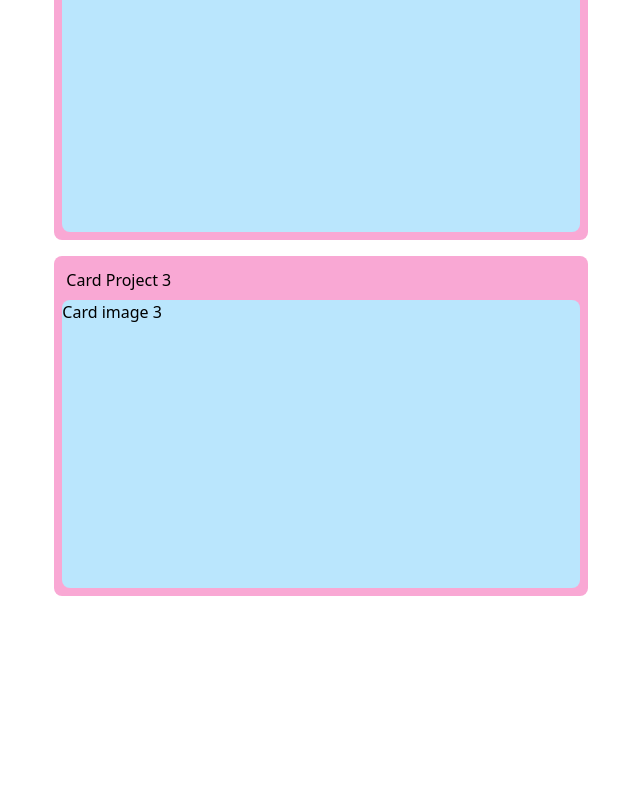
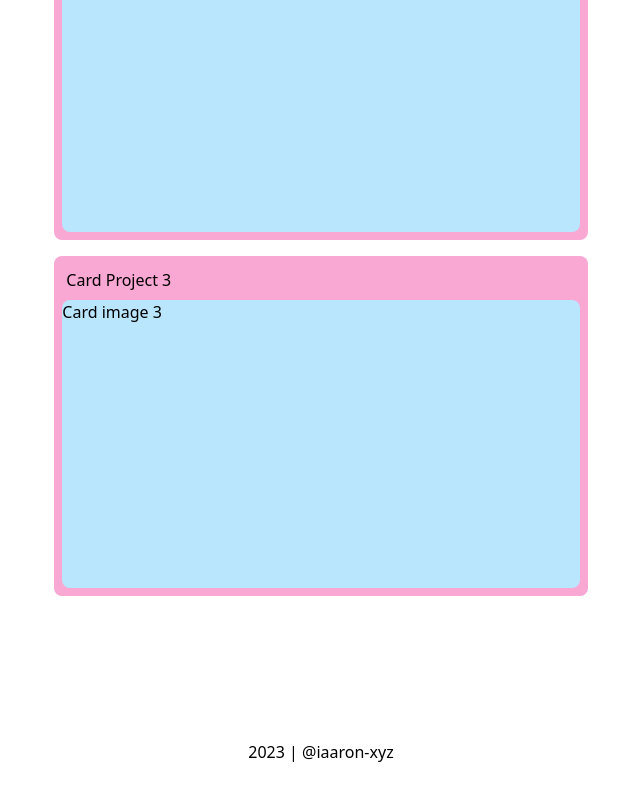
Before and after one commit to iaaron-xyz/iaaron-xyz.github.io, a React (Vite) app: page / in a window 1280 px wide. Shown: the part 1016-1816 px from the top of the page, without its empty margins (319-959 px from the left). Before the commit the page ends 1660 px from the top, so only its background shows below. Built offline with nearby package versions, Linux system fonts and the light colour scheme.

Commit message:
create footer section

```diff
--- /dev/null
+++ b/src/components/Footer.jsx
@@ -0,0 +1,6 @@
+const Footer = () => {
+  const currentYear = new Date().getFullYear();
+  return <div className='mt-24 mb-16'>{currentYear} | @iaaron-xyz</div>;
+};
+
+export default Footer;
--- a/src/components/Homepage.jsx
+++ b/src/components/Homepage.jsx
@@ -1,5 +1,6 @@
 import Sections from "./Sections";
 import CardsGroup from "./ProjectCards";
+import Footer from "./Footer";
 
 const Homepage = () => {
   return (
@@ -8,6 +9,7 @@ const Homepage = () => {
       <SocialLinks />
       <ContactMail />
       <ContentContainer />
+      <Footer />
     </div>
   );
 };
```
